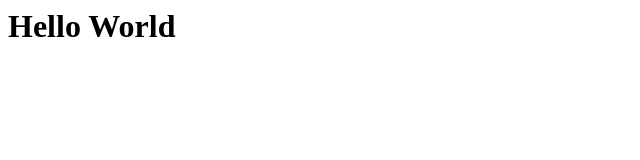
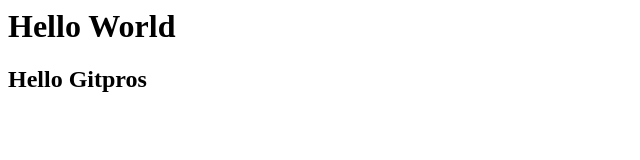
Before and after one commit to delroy2826/example_repo, a plain HTML site: page index.html in a window 1280 px wide. Shown: the whole page, without its empty margins (0-640 px from the left). Drawn offline with Linux system fonts and the light colour scheme.

Commit message:
Initial Commit 4

```diff
--- a/index.html
+++ b/index.html
@@ -1 +1,2 @@
 <h1>Hello World</h1>
+<h2>Hello Gitpros</h2>
```
Also changed, not shown: 1 other file.
